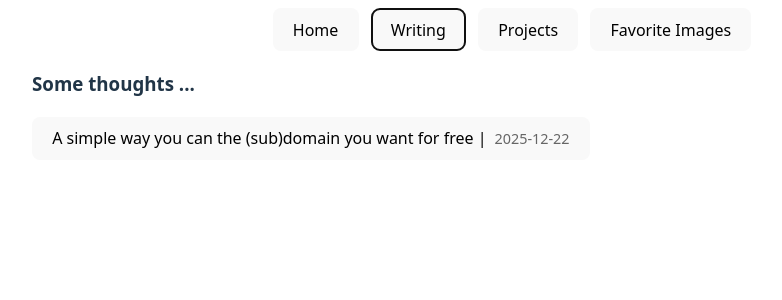
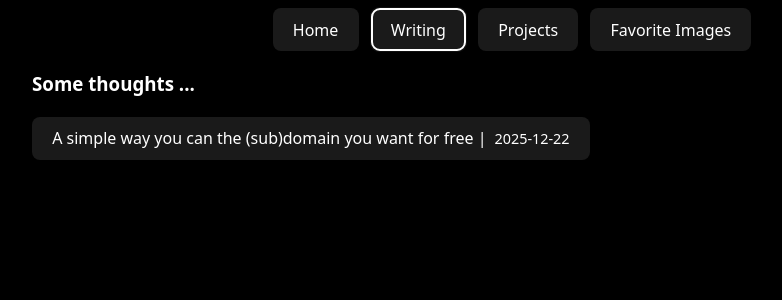
Before and after one commit to ryanduan02/website, a React (Vite) app: page / in a window 1280 px wide. Both pictures are taken after a click on the tab "Writing". Shown: the top 300 px of the page, without its empty margins (128-910 px from the left). Built offline with nearby package versions, Linux system fonts and the light colour scheme.

Commit message:
change website to dark mode

```diff
--- a/src/App.css
+++ b/src/App.css
@@ -131,7 +131,7 @@ h2 {
 }
 
 .jobMeta {
-  color: #666;
+  color: #ffffff;
   font-size: 0.9rem;
 }
 
@@ -149,7 +149,7 @@ h2 {
 }
 
 .fullResumeLink a {
-  color: #0066cc;
+  color: #ffffff;
   text-decoration: none;
   display: inline-block;
 }
@@ -200,7 +200,7 @@ h2 {
 }
 
 .read-the-docs {
-  color: #888;
+  color: #ffffff;
 }
 
 .links a {
@@ -220,7 +220,7 @@ h2 {
 }
 
 .postDate {
-  color: #666;
+  color: #ffffff;
   font-size: 0.9rem;
 }
 
@@ -290,6 +290,6 @@ h2 {
 .imageDescription {
   margin-top: 8px;
   font-size: 0.9rem;
-  color: #666;
+  color: #ffffff;
   text-align: center;
 }
--- a/src/index.css
+++ b/src/index.css
@@ -3,9 +3,9 @@
   line-height: 1.5;
   font-weight: 400;
 
-  color-scheme: light dark;
-  color: rgba(255, 255, 255, 0.87);
-  background-color: #242424;
+  color-scheme: dark;
+  color: #ffffff;
+  background-color: #000000;
 
   font-synthesis: none;
   text-rendering: optimizeLegibility;
@@ -15,17 +15,19 @@
 
 a {
   font-weight: 500;
-  color: #646cff;
+  color: #ffffff;
   text-decoration: inherit;
 }
 a:hover {
-  color: #535bf2;
+  color: #ffffff;
 }
 
 body {
   margin: 0;
   min-width: 320px;
   min-height: 100vh;
+  background-color: #000000;
+  color: #ffffff;
 }
 
 h1 {
@@ -54,13 +56,14 @@ button:focus-visible {
 
 @media (prefers-color-scheme: light) {
   :root {
-    color: #213547;
-    background-color: #ffffff;
+    color: #ffffff;
+    background-color: #000000;
+  }
+  body {
+    background-color: #000000;
+    color: #ffffff;
   }
   a:hover {
-    color: #747bff;
-  }
-  button {
-    background-color: #f9f9f9;
+    color: #ffffff;
   }
 }
```
